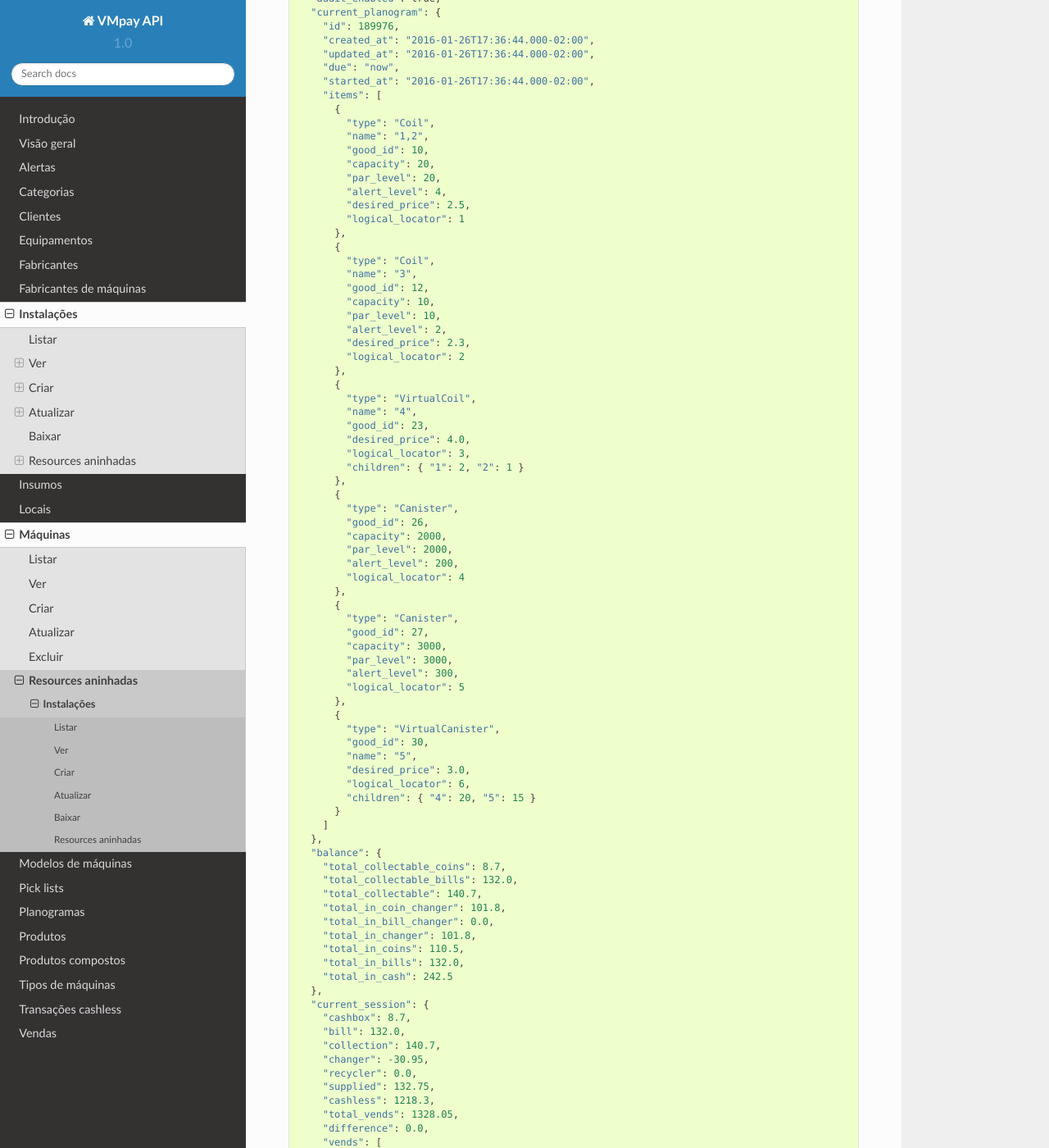
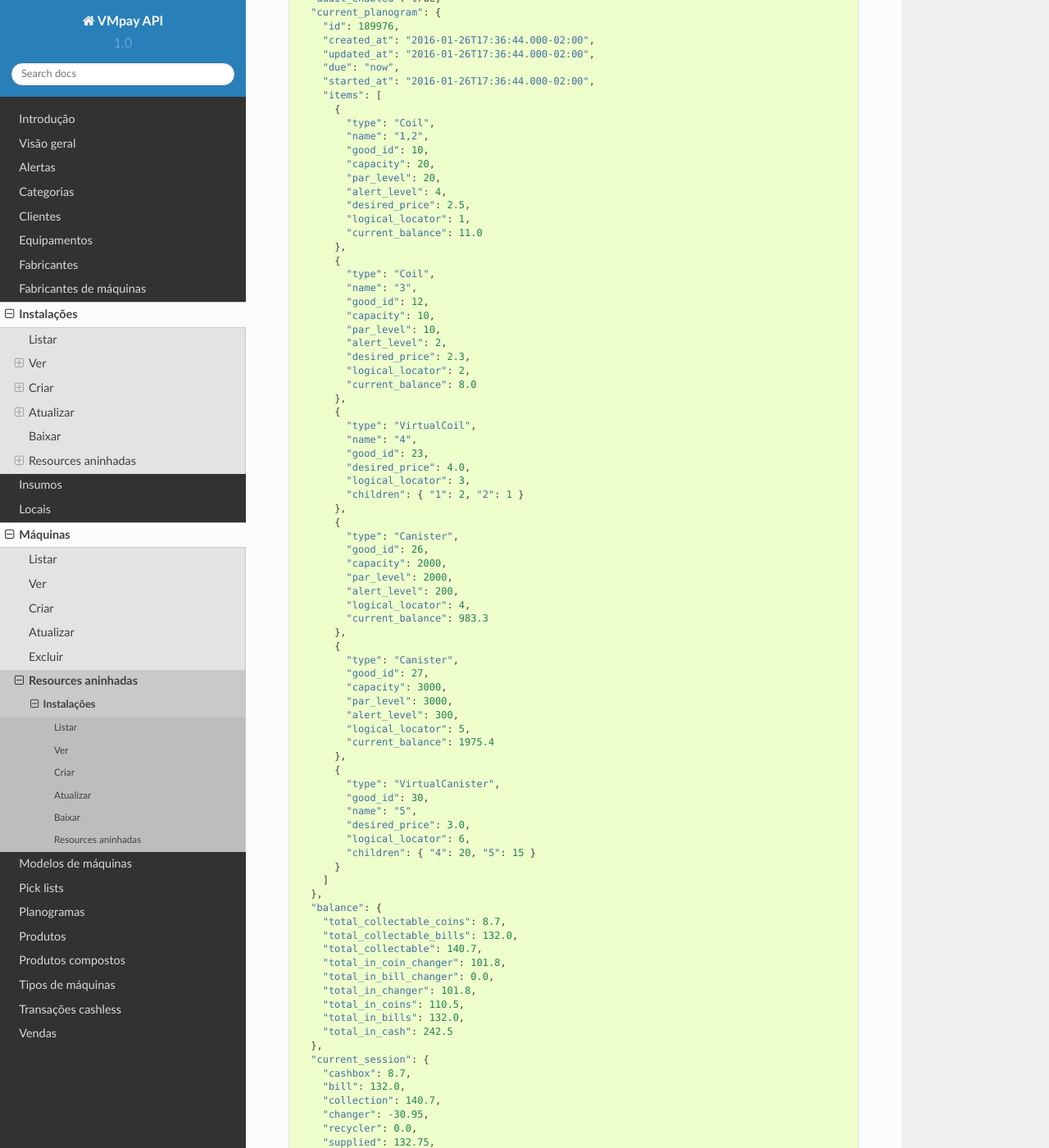
Before and after one commit to rfbezerra/vmpay_api_doc, a Sphinx documentation site: the page built from docs/source/installation.rst, in a window 1280 px wide and 1400 px high, scrolled down 1318 px. Shown: the whole window at 82% size. Built offline with Sphinx 7.4.7 and the Read the Docs theme 2.0.0, drawn with Linux system fonts in a browser that asks for light colours.

Commit message:
Atualiza documentação de instalações

```diff
--- a/docs/source/installation.rst
+++ b/docs/source/installation.rst
@@ -78,7 +78,8 @@ Segue um exemplo de retorno:
             "par_level": 20,
             "alert_level": 4,
             "desired_price": 2.5,
-            "logical_locator": 1
+            "logical_locator": 1,
+            "current_balance": 11.0
           },
           {
             "type": "Coil",
@@ -88,7 +89,8 @@ Segue um exemplo de retorno:
             "par_level": 10,
             "alert_level": 2,
             "desired_price": 2.3,
-            "logical_locator": 2
+            "logical_locator": 2,
+            "current_balance": 8.0
           },
           {
             "type": "VirtualCoil",
@@ -104,7 +106,8 @@ Segue um exemplo de retorno:
             "capacity": 2000,
             "par_level": 2000,
             "alert_level": 200,
-            "logical_locator": 4
+            "logical_locator": 4,
+            "current_balance": 983.3
           },
           {
             "type": "Canister",
@@ -112,7 +115,8 @@ Segue um exemplo de retorno:
             "capacity": 3000,
             "par_level": 3000,
             "alert_level": 300,
-            "logical_locator": 5
+            "logical_locator": 5,
+            "current_balance": 1975.4
           },
           {
             "type": "VirtualCanister",
```
